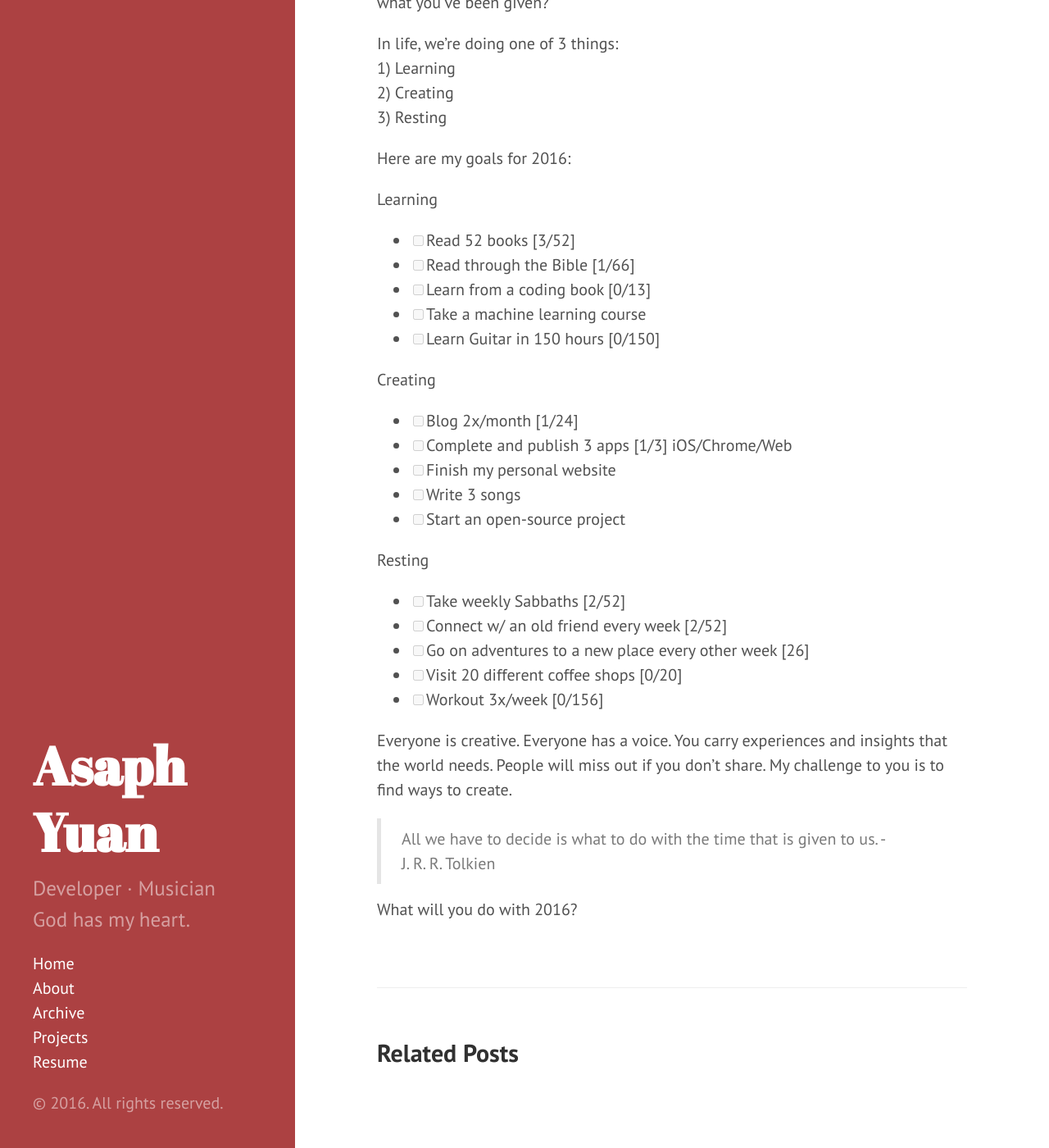
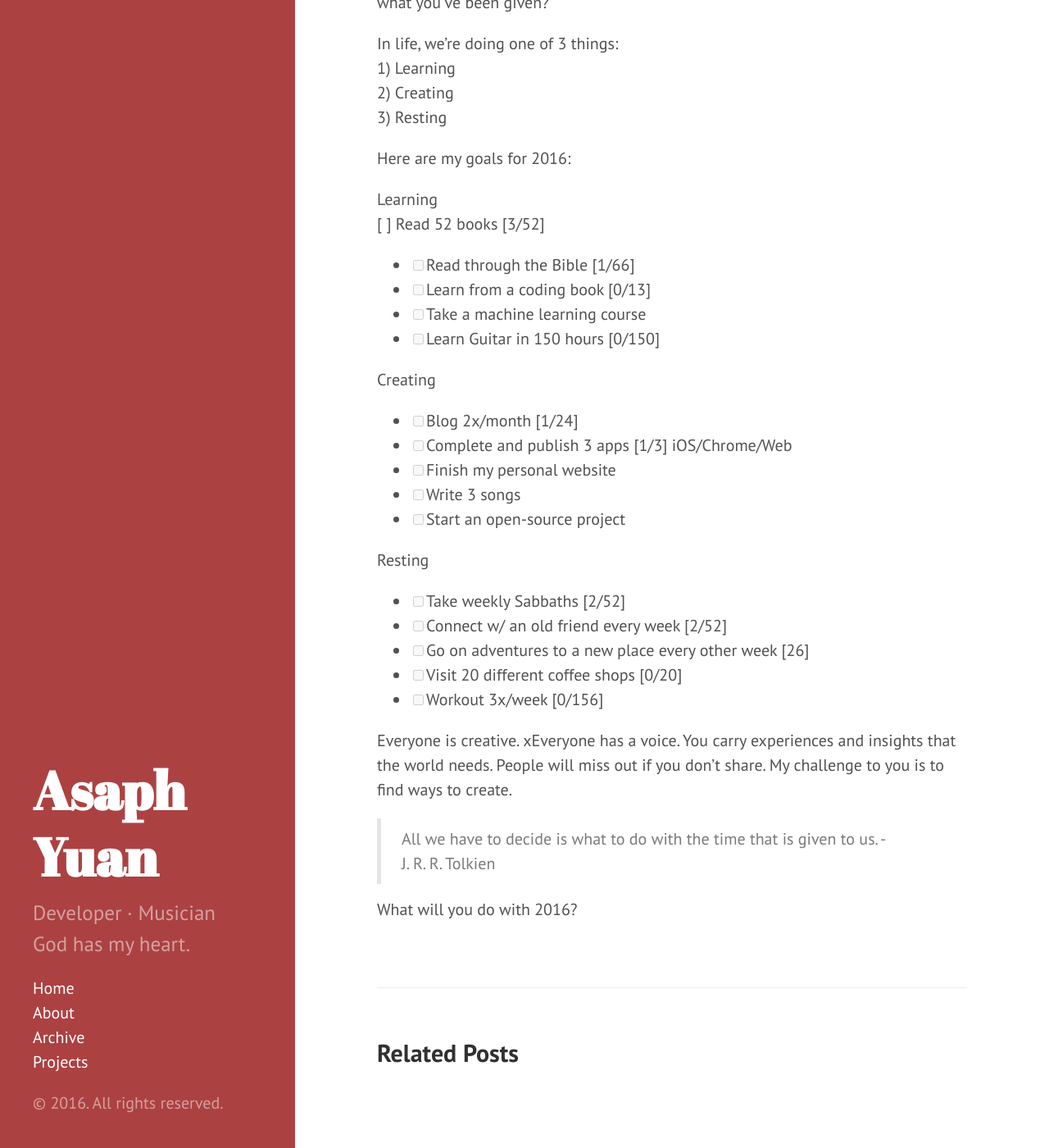
Before and after one commit to asaphy/asaphy.github.io, a Jekyll site: the page built from _posts/2016-1-19-2016.md, in a window 1280 px wide and 1400 px high, scrolled down 1398 px. Shown: the whole window at 82% size. Built offline with Jekyll 4.4.1, drawn with Linux system fonts in a browser that asks for light colours.

Commit message:
added 1st blog post

```diff
--- a/_posts/2016-1-19-2016.md
+++ b/_posts/2016-1-19-2016.md
@@ -53,7 +53,7 @@ In life, we’re doing one of 3 things:
 Here are my goals for 2016:
 
 Learning
-- [ ] Read 52 books [3/52]
+[ ] Read 52 books [3/52]
 - [ ] Read through the Bible [1/66]
 - [ ] Learn from a coding book [0/13]
 - [ ] Take a machine learning course
@@ -73,7 +73,7 @@ Resting
 - [ ] Visit 20 different coffee shops [0/20]
 - [ ] Workout 3x/week [0/156]
 
-Everyone is creative. Everyone has a voice. You carry experiences and insights that the world needs.
+Everyone is creative. xEveryone has a voice. You carry experiences and insights that the world needs.
 People will miss out if you don't share. My challenge to you is to find ways to create.
 
 > All we have to decide is what to do with the time that is given to us. - J. R. R. Tolkien
```
Also changed, not shown: projects.md (+1 -1 lines), resume.md (+1 -1 lines).
